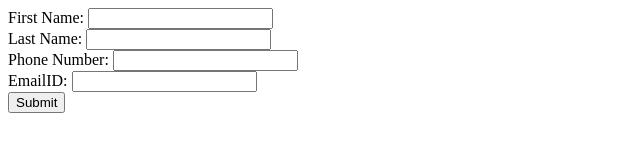
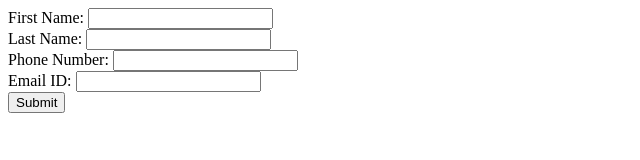
Before and after one commit to acciojob/form-login-2-Lochan-sharma232, a website: page main.html in a window 1280 px wide. Shown: the full height of the page, 0-640 px from the left. Drawn offline with Linux system fonts and the light colour scheme.

Commit message:
created a submission

```diff
--- a/main.html
+++ b/main.html
@@ -16,8 +16,8 @@
 		<input type="text" id="lastName" name="Last Name"></br>
 		<label for="phonenumber">Phone Number:</label>
 		<input type="number" id="phoneNumber" name="Phone Number" ></br>
-		<label for="emailID">EmailID:</label>
-		<input type="text" id="emailID" name="EmailId">
+		<label for="emailID">Email ID:</label>
+		<input type="text" id="emailID" name="Email Id">
 	</br>
 		<button type="submit">Submit</button>
 			</form>
```
